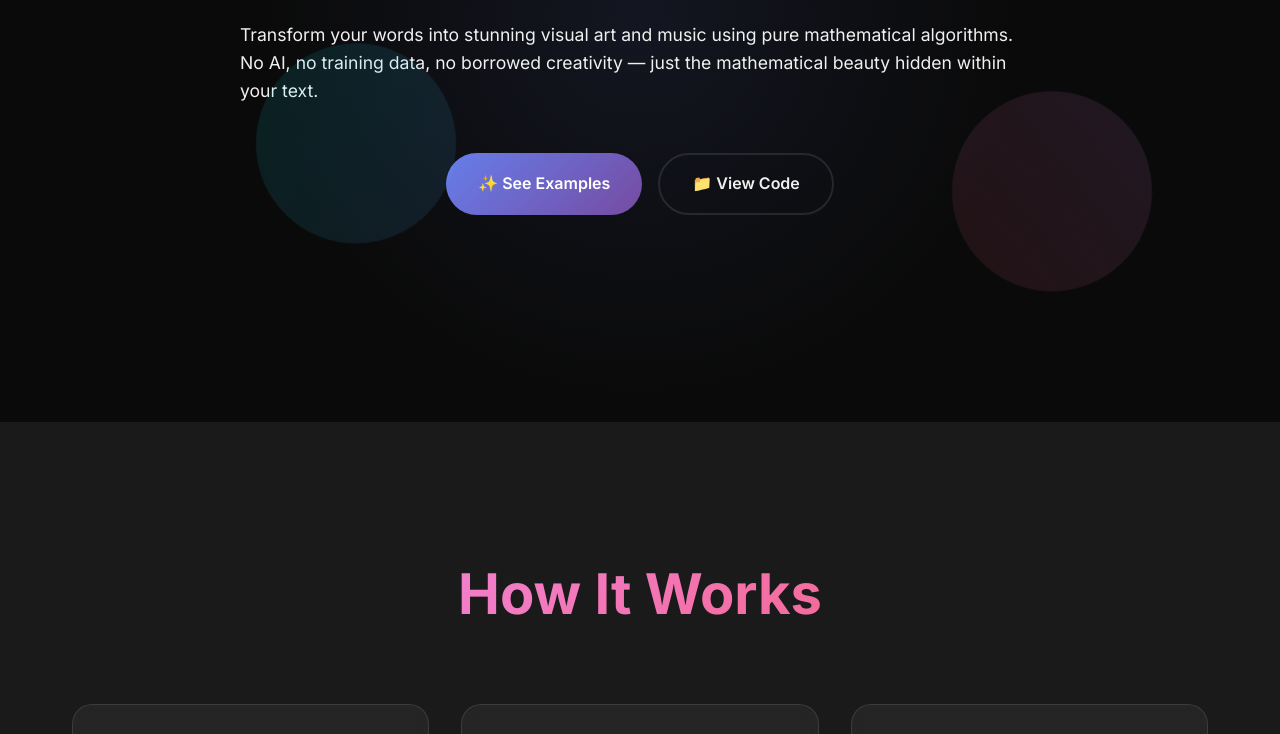
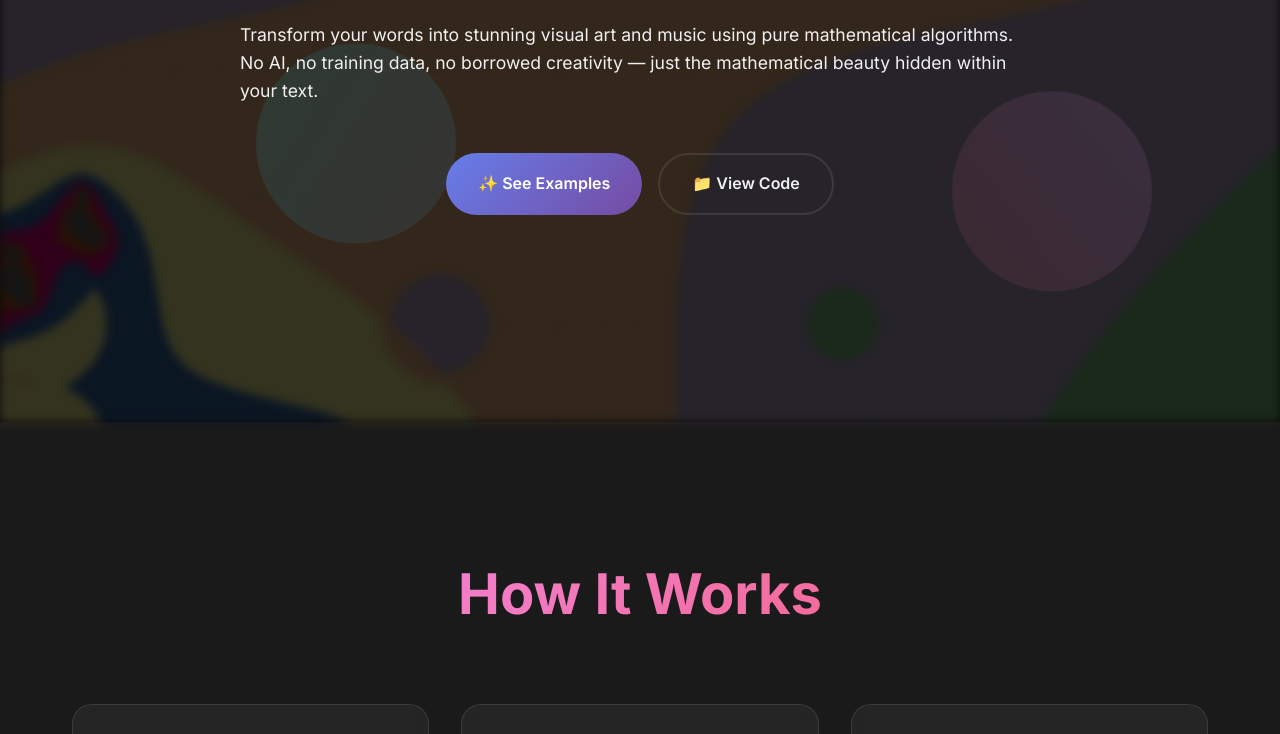
Before and after one commit to kendruska/fractotum, a plain HTML site: page index.html in a window 1280 px wide. Shown: the part 378-1112 px from the top of the page. Drawn offline with Linux system fonts and the light colour scheme.

Commit message:
Enhance hero section with background image and z-index adjustments

```diff
--- a/index.html
+++ b/index.html
@@ -119,6 +119,21 @@
             position: relative;
             background: radial-gradient(circle at 50% 50%, rgba(102, 126, 234, 0.1) 0%, transparent 50%);
         }
+
+		.hero > * {
+			z-index: 2;
+		}
+
+		.hero > img {
+			position: absolute;
+			top: 0;
+			left: 0;
+			width: 100%;
+			height: 100%;
+			object-fit: cover;
+			z-index: 1;
+			filter: blur(5px) brightness(0.2);
+		}
 
         .hero-content {
             text-align: center;
@@ -479,6 +494,7 @@
 
     <!-- Hero Section -->
     <section id="home" class="hero">
+		<img src="test_data/test_fractotum.png" alt="Fractotum Hero Image">
         <div class="floating-element"></div>
         <div class="floating-element"></div>
         <div class="floating-element"></div>
```
